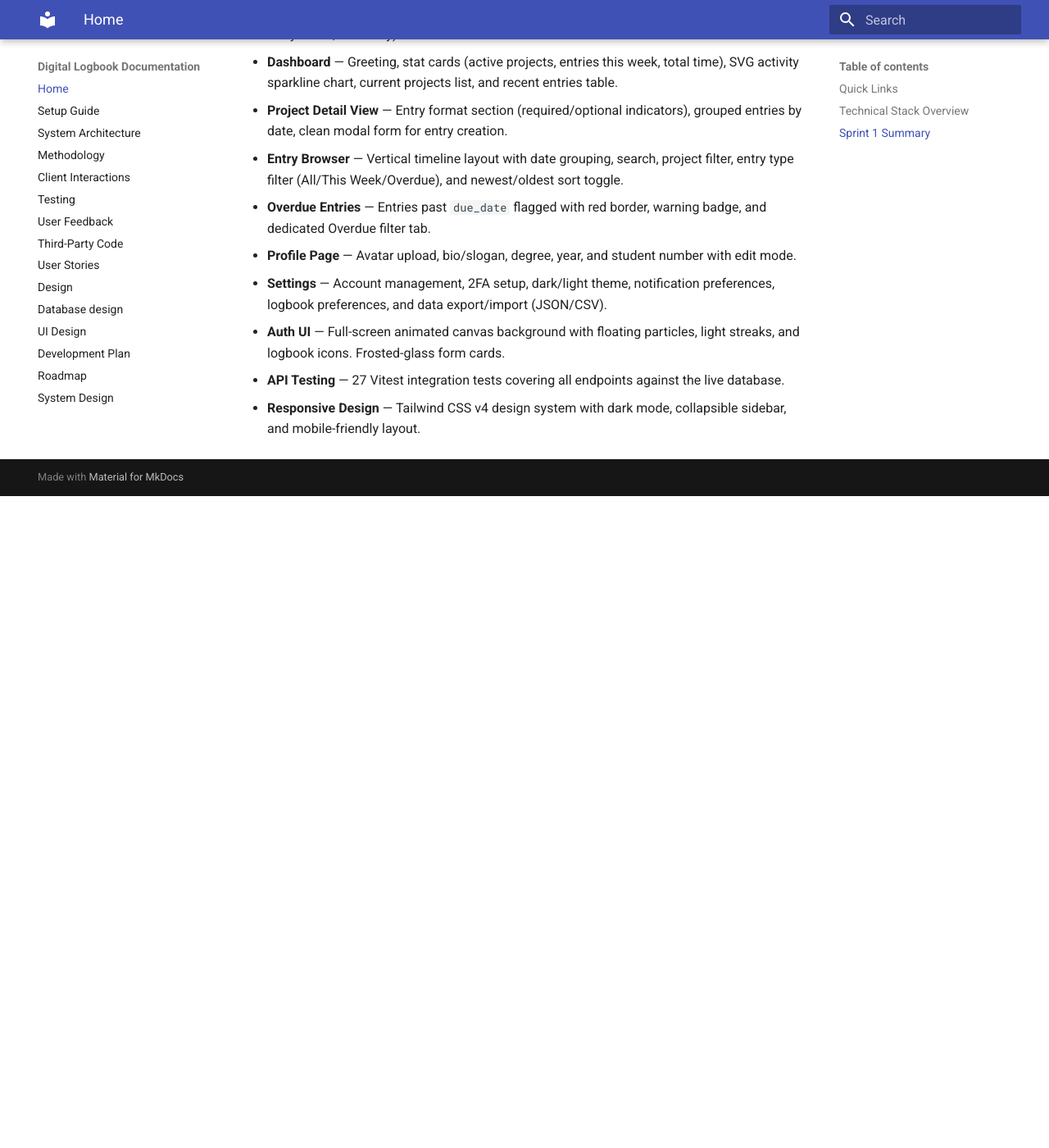
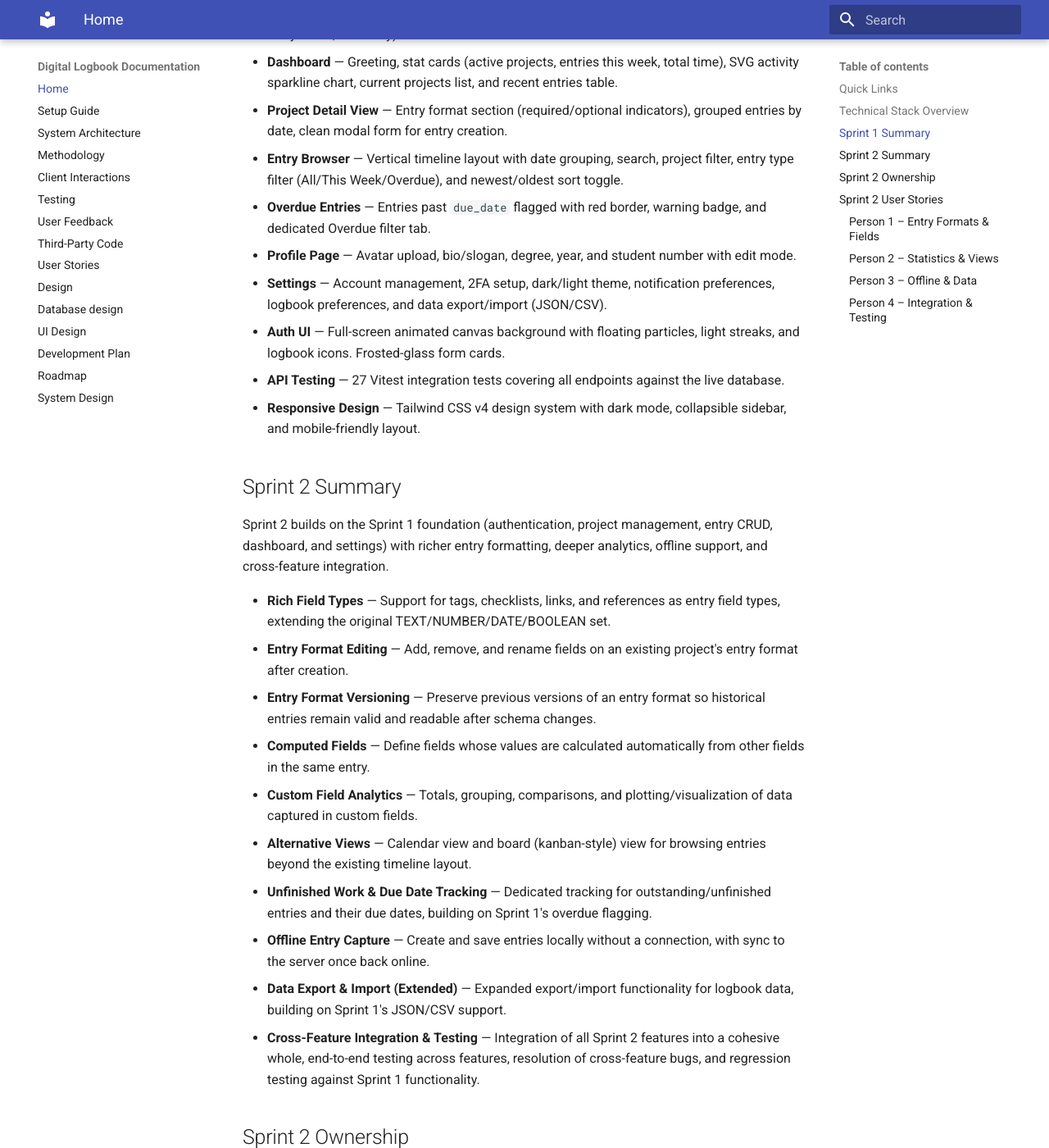
Before and after one commit to DiMpho-20/coms3011a-logbook-digital-logbook, an MkDocs documentation site: the page built from docs/index.md, in a window 1280 px wide and 1400 px high, scrolled down 1768 px. Shown: the whole window at 82% size. Built offline with MkDocs 1.6.1 and Material for MkDocs 9.7.7, drawn with Linux system fonts in a browser that asks for light colours; before the commit the page ends 2373 px from its top, so only the background shows below that; some of the changed text lies outside the part shown.

Commit message:
docs: update index page

```diff
--- a/docs/index.md
+++ b/docs/index.md
@@ -49,3 +49,52 @@ Sprint 1 delivers the core logbook functionality with authentication and user ma
 - **Auth UI** — Full-screen animated canvas background with floating particles, light streaks, and logbook icons. Frosted-glass form cards.
 - **API Testing** — 27 Vitest integration tests covering all endpoints against the live database.
 - **Responsive Design** — Tailwind CSS v4 design system with dark mode, collapsible sidebar, and mobile-friendly layout.
+
+
+## Sprint 2 Summary
+
+Sprint 2 builds on the Sprint 1 foundation (authentication, project management, entry CRUD, dashboard, and settings) with richer entry formatting, deeper analytics, offline support, and cross-feature integration.
+
+- **Rich Field Types** — Support for tags, checklists, links, and references as entry field types, extending the original TEXT/NUMBER/DATE/BOOLEAN set.
+- **Entry Format Editing** — Add, remove, and rename fields on an existing project's entry format after creation.
+- **Entry Format Versioning** — Preserve previous versions of an entry format so historical entries remain valid and readable after schema changes.
+- **Computed Fields** — Define fields whose values are calculated automatically from other fields in the same entry.
+- **Custom Field Analytics** — Totals, grouping, comparisons, and plotting/visualization of data captured in custom fields.
+- **Alternative Views** — Calendar view and board (kanban-style) view for browsing entries beyond the existing timeline layout.
+- **Unfinished Work & Due Date Tracking** — Dedicated tracking for outstanding/unfinished entries and their due dates, building on Sprint 1's overdue flagging.
+- **Offline Entry Capture** — Create and save entries locally without a connection, with sync to the server once back online.
+- **Data Export & Import (Extended)** — Expanded export/import functionality for logbook data, building on Sprint 1's JSON/CSV support.
+- **Cross-Feature Integration & Testing** — Integration of all Sprint 2 features into a cohesive whole, end-to-end testing across features, resolution of cross-feature bugs, and regression testing against Sprint 1 functionality.
+
+## Sprint 2 Ownership
+
+| Area | Owner | User Stories |
+|---|---|---|
+| Entry Formats & Fields | Person 1 | US07 – Rich Field Types, US08 – Modify Entry Format, US09 – Preserve Format Versions, US10 – Computed Fields |
+| Statistics & Views | Person 2 | US11 – Analyse Custom Fields, US12 – Alternative Views, US13 – Track Unfinished Work & Due Dates |
+| Offline & Data | Person 3 | US14 – Capture Entries Offline, US15 – Export & Import Logbook Data |
+| Integration & Testing | Person 4 | Integration of all features, cross-feature testing, bug fixing, regression testing against Sprint 1, floating support to whichever area needs it |
+
+## Sprint 2 User Stories
+
+### Person 1 – Entry Formats & Fields
+- **US07:** Add Rich Field Types — tags, checklists, links, references
+- **US08:** Modify an Existing Entry Format — add, remove and rename fields
+- **US09:** Preserve Previous Entry Format Versions
+- **US10:** Use Computed Fields — calculate fields from other fields
+
+### Person 2 – Statistics & Views
+- **US11:** Analyse Custom Fields — total, group, compare and plot data
+- **US12:** View Entries Using Alternative Views — calendar and boards
+- **US13:** Track Unfinished Work & Due Dates
+
+### Person 3 – Offline & Data
+- **US14:** Capture Entries Offline — save entries locally and sync later
+- **US15:** Export & Import Logbook Data
+
+### Person 4 – Integration & Testing
+- Integrating everyone's features
+- Testing the features together
+- Fixing cross-feature issues
+- Making sure the new functionality works with Sprint 1 features
+- Helping whichever of the other three areas needs extra work
```
